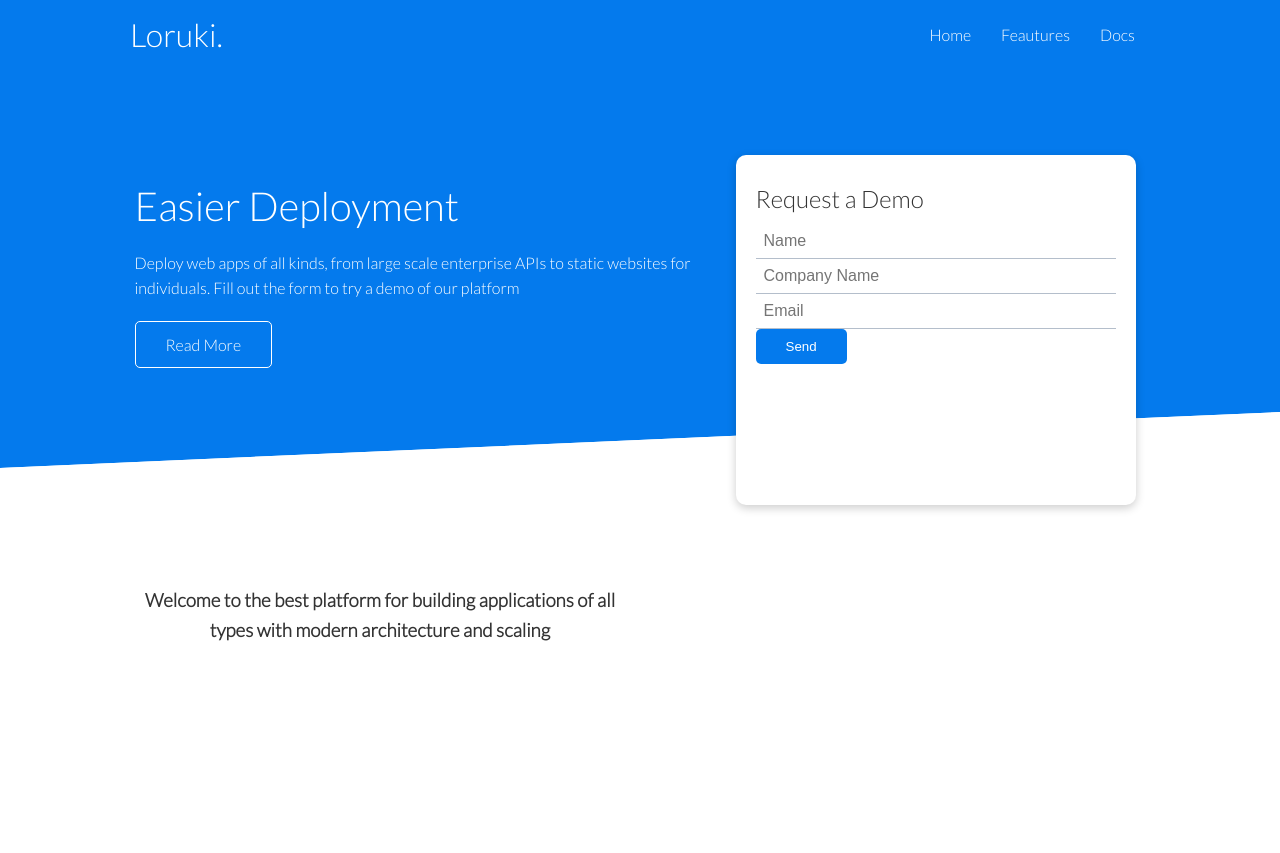
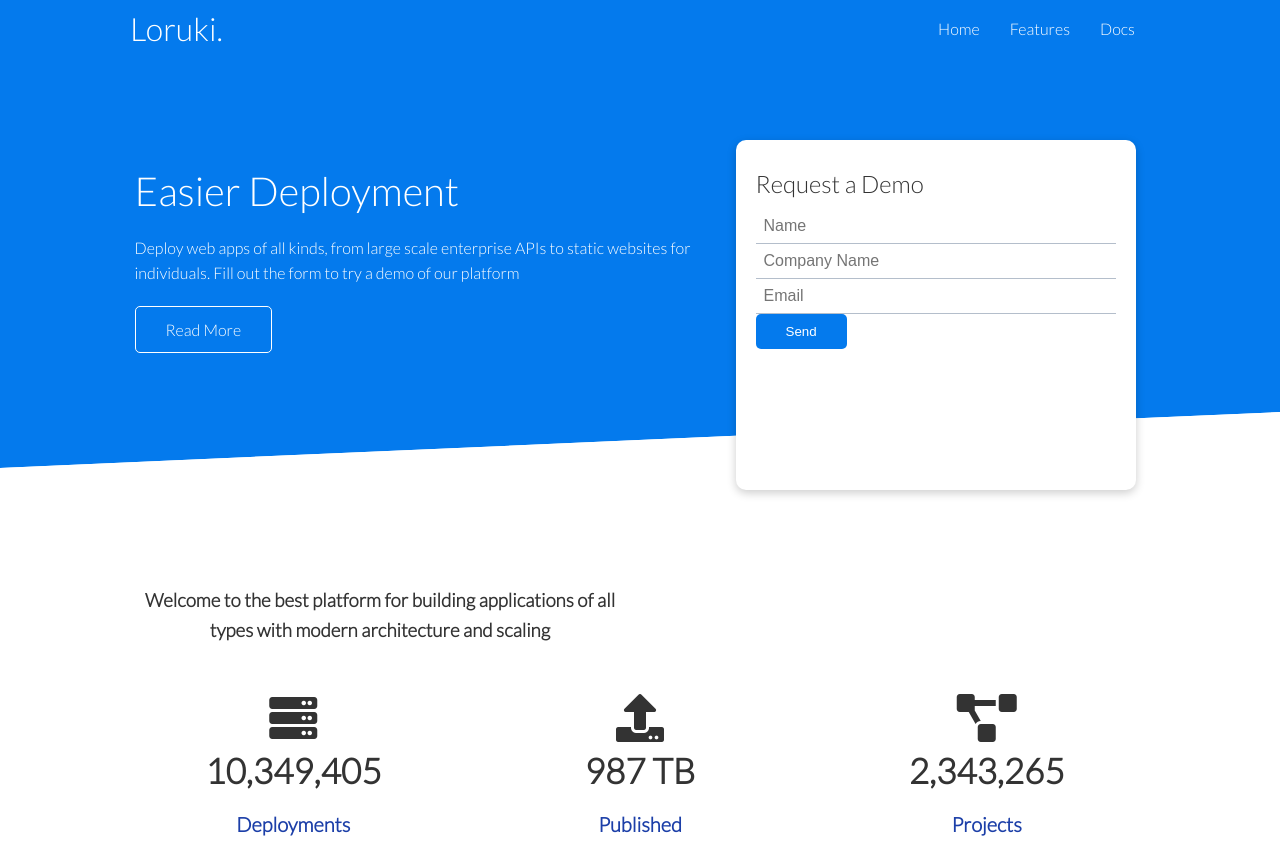
Before and after one commit to OzerOzturk/Skill-Set-Development-Projects, a plain HTML site: page Loruki Website/index.html in a window 1280 px wide. Shown: the top 853 px of the page. Drawn offline with Linux system fonts and the light colour scheme.

Commit message:
height of the pages fixed. Excess height removed, height:auto now.

```diff
--- a/Loruki Website/css/utilities.css
+++ b/Loruki Website/css/utilities.css
@@ -142,7 +142,7 @@ color:#fff;
     display:flex;
     justify-content:center;
     align-items: center;
-    height:100%;
+    height:auto;
 }
 
 .grid {
@@ -151,7 +151,7 @@ color:#fff;
     gap:20px;
     justify-content: center;
     align-items: center;
-    height: 100%;
+    height: auto;
 }
 
 .grid-3 {
--- a/Loruki Website/index.html
+++ b/Loruki Website/index.html
@@ -16,7 +16,7 @@
             <nav>
                 <ul>
                     <li><a href="index.html">Home</a></li>
-                    <li><a href="features.html">Feautures</a></li>
+                    <li><a href="features.html">Features</a></li>
                     <li><a href="docs.html">Docs</a></li>
                 </ul>
             </nav>
```
